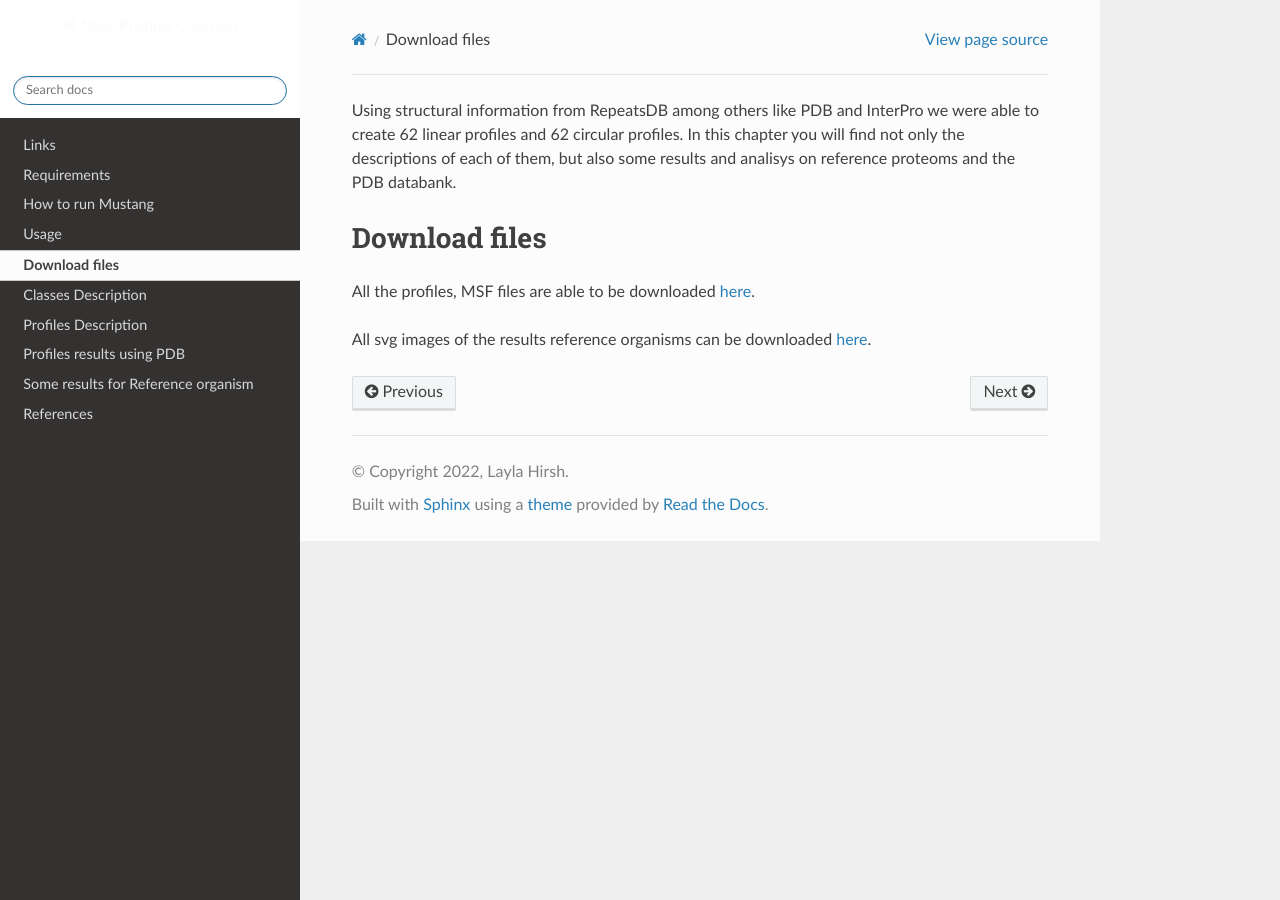
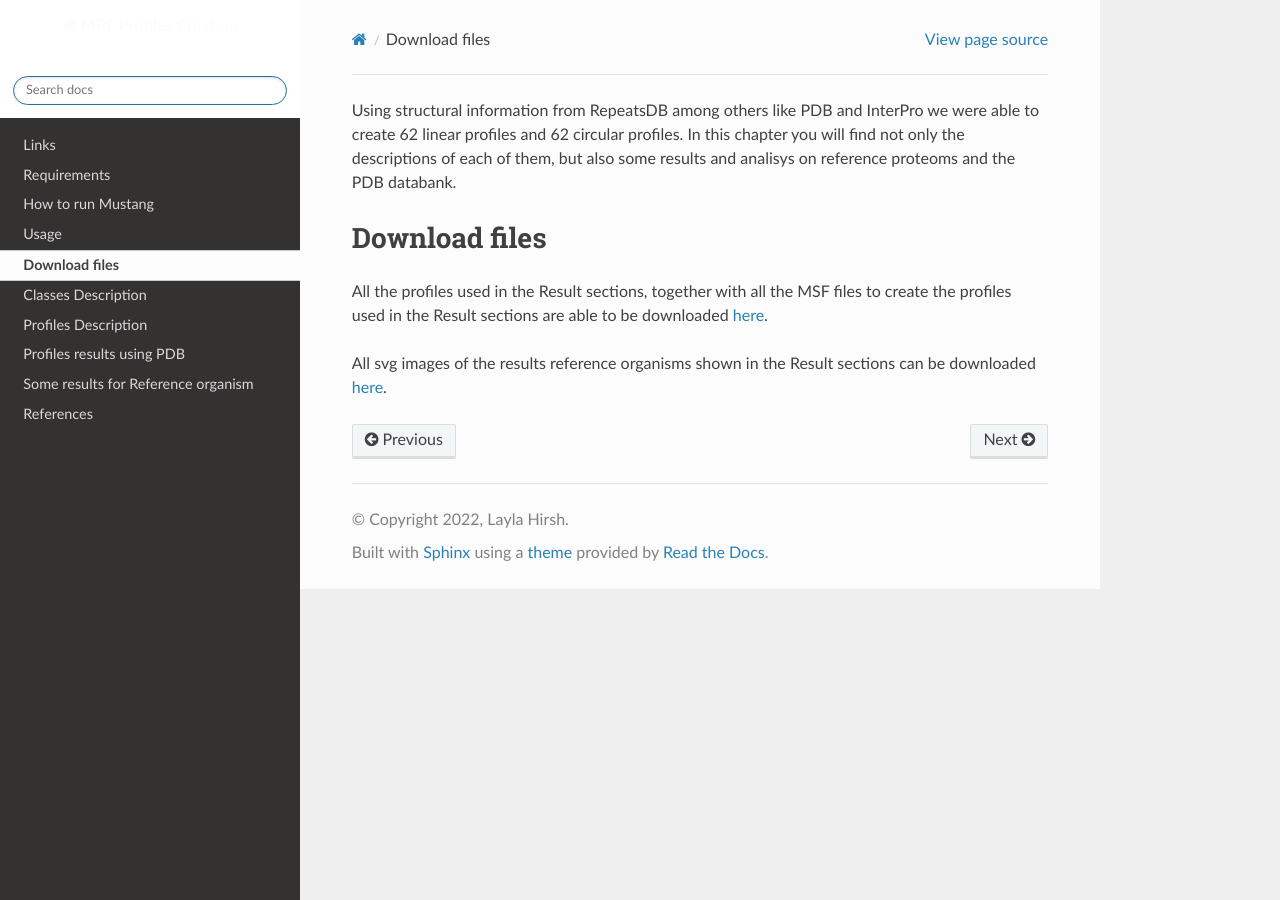
Before and after one commit to DraLaylaHirsh/MRFprofilesCreation, a Sphinx documentation site: the page built from docs/DataDownload.rst, in a window 1280 px wide. Built offline with Sphinx 7.4.7 and the Read the Docs theme 2.0.0, drawn with Linux system fonts in a browser that asks for light colours.

Commit message:
Update DataDownload.rst

```diff
--- a/docs/DataDownload.rst
+++ b/docs/DataDownload.rst
@@ -3,7 +3,6 @@ In this chapter you will find not only the descriptions of each of them, but als
 
 Download files
 ==============
+All the profiles used in the Result sections, together with all the MSF files to create the profiles used in the Result sections are able to be downloaded `here <https://github.com/DraLaylaHirsh/MRFprofilesCreation/blob/a6a7f4122811e4539bf1a7bb55c312232cba7f68/LaylaHirshProfiles_MSF.tar.gz>`_.
 
-All the profiles, MSF files are able to be downloaded `here <https://github.com/DraLaylaHirsh/MRFprofilesCreation/blob/a6a7f4122811e4539bf1a7bb55c312232cba7f68/LaylaHirshProfiles_MSF.tar.gz>`_.
-
-All svg images of the results reference organisms can be downloaded `here <https://github.com/DraLaylaHirsh/MRFprofilesCreation/blob/1167830f3f7d4a24bbb3cab34d0ca8b29d2dfc94/docs/SVGimages.tar.gz>`_.
+All svg images of the results reference organisms shown in the Result sections can be downloaded `here <https://github.com/DraLaylaHirsh/MRFprofilesCreation/blob/1167830f3f7d4a24bbb3cab34d0ca8b29d2dfc94/docs/SVGimages.tar.gz>`_.
```
